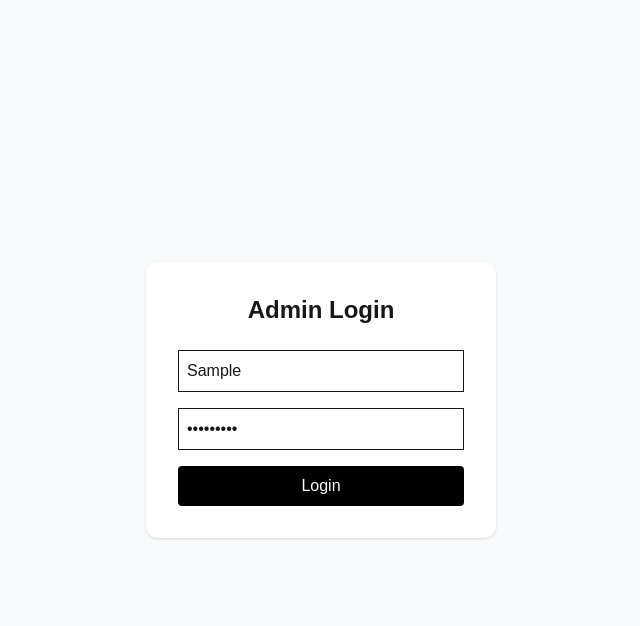
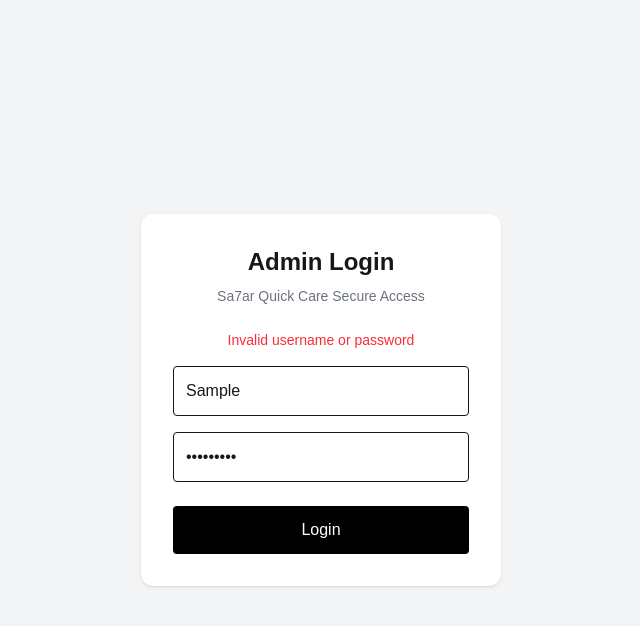
Before and after one commit to mohamedsahhar/sahar-website, a Next.js app: page /admin/login in a window 1280 px wide. Both pictures are taken after typing "Sample", "Sample123" into the empty fields and a click on the button "Login". Shown: the top 626 px of the page, without its empty margins (319-959 px from the left). Built offline with nearby package versions, Linux system fonts and the light colour scheme; no server answers.

Commit message:
Sa7ar Secure Admin Auth v1 working locally

```diff
--- a/app/admin/login/page.tsx
+++ b/app/admin/login/page.tsx
@@ -2,50 +2,79 @@
 
 import { useState } from "react";
 
-export default function AdminLogin() {
+export default function AdminLoginPage() {
   const [username, setUsername] = useState("");
   const [password, setPassword] = useState("");
+  const [loading, setLoading] = useState(false);
+  const [error, setError] = useState("");
 
-  async function handleLogin(e: any) {
+  async function handleSubmit(e: React.FormEvent) {
     e.preventDefault();
+
+    setLoading(true);
+    setError("");
 
     const res = await fetch("/api/login", {
       method: "POST",
       headers: {
         "Content-Type": "application/json",
       },
-      body: JSON.stringify({ username, password }),
+      body: JSON.stringify({
+        username,
+        password,
+      }),
     });
 
     if (res.ok) {
       window.location.href = "/admin";
-    } else {
-      alert("Wrong login");
+      return;
     }
+
+    setError("Invalid username or password");
+    setLoading(false);
   }
 
   return (
-    <div className="min-h-screen flex items-center justify-center">
-      <form onSubmit={handleLogin} className="bg-white p-8 shadow rounded-xl w-[350px]">
-        <h1 className="text-2xl font-bold mb-6 text-center">Admin Login</h1>
+    <div className="min-h-screen flex items-center justify-center bg-gray-100">
+      <form
+        onSubmit={handleSubmit}
+        className="bg-white p-8 rounded-xl shadow w-[360px]"
+      >
+        <h1 className="text-2xl font-bold text-center mb-2">
+          Admin Login
+        </h1>
+
+        <p className="text-sm text-gray-500 text-center mb-6">
+          Sa7ar Quick Care Secure Access
+        </p>
+
+        {error && (
+          <p className="text-red-500 text-sm text-center mb-4">
+            {error}
+          </p>
+        )}
 
         <input
-          className="border p-2 w-full mb-4"
+          className="border p-3 w-full rounded mb-4"
           placeholder="Username"
           value={username}
           onChange={(e) => setUsername(e.target.value)}
         />
 
         <input
-          className="border p-2 w-full mb-4"
+          type="password"
+          className="border p-3 w-full rounded mb-6"
           placeholder="Password"
-          type="password"
           value={password}
           onChange={(e) => setPassword(e.target.value)}
         />
 
-        <button className="bg-black text-white w-full py-2 rounded">
-          Login
+        <button
+          type="submit"
+          disabled={loading}
+          className="bg-black text-white w-full py-3 rounded"
+        >
+          {loading ? "Checking..." : "Login"}
         </button>
       </form>
     </div>
--- a/app/admin/page.tsx
+++ b/app/admin/page.tsx
@@ -1,22 +1,22 @@
 import { cookies } from "next/headers";
 import { redirect } from "next/navigation";
 
-export default async function AdminPage() {
+export default async function AdminDashboard() {
   const cookieStore = await cookies();
-  const isAdmin = cookieStore.get("sa7ar_admin")?.value;
+  const adminCookie = cookieStore.get("sa7ar_admin");
 
-  if (isAdmin !== "yes") {
+  if (!adminCookie || adminCookie.value !== "yes") {
     redirect("/admin/login");
   }
 
   return (
-    <div className="p-8">
-      <h1 className="text-3xl font-bold mb-6">
+    <div className="p-10">
+      <h1 className="text-4xl font-bold mb-4">
         Admin Dashboard
       </h1>
 
       <p className="text-gray-600">
-        Welcome back Mohamed 👋
+        Login successful. Secure access granted.
       </p>
     </div>
   );
--- a/app/api/login/route.ts
+++ b/app/api/login/route.ts
@@ -3,22 +3,33 @@ import { NextResponse } from "next/server";
 export async function POST(req: Request) {
   const body = await req.json();
 
+  const username = body.username;
+  const password = body.password;
+
+  const adminUser = process.env.ADMIN_USER;
+  const adminPass = process.env.ADMIN_PASS;
+
   if (
-    body.username === "admin" &&
-    body.password === "sa7ar123"
+    username === adminUser &&
+    password === adminPass
   ) {
-    const res = NextResponse.json({ ok: true });
-
-    res.cookies.set("sa7ar_admin", "yes", {
-      path: "/",
-      httpOnly: true,
+    const response = NextResponse.json({
+      success: true,
     });
 
-    return res;
+    response.cookies.set("sa7ar_admin", "yes", {
+      httpOnly: true,
+      secure: false,
+      sameSite: "lax",
+      path: "/",
+      maxAge: 60 * 60 * 8,
+    });
+
+    return response;
   }
 
   return NextResponse.json(
-    { error: "wrong" },
+    { success: false },
     { status: 401 }
   );
 }
```
